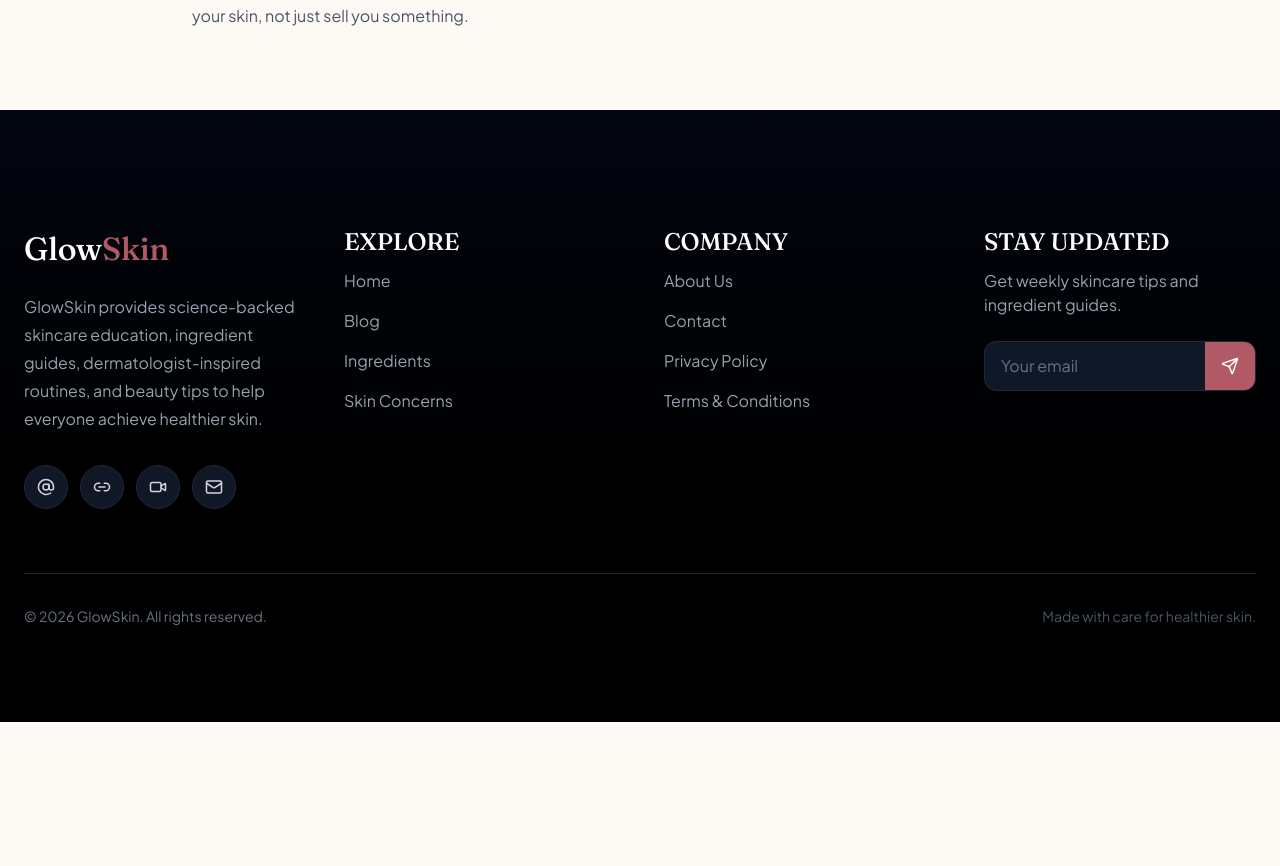
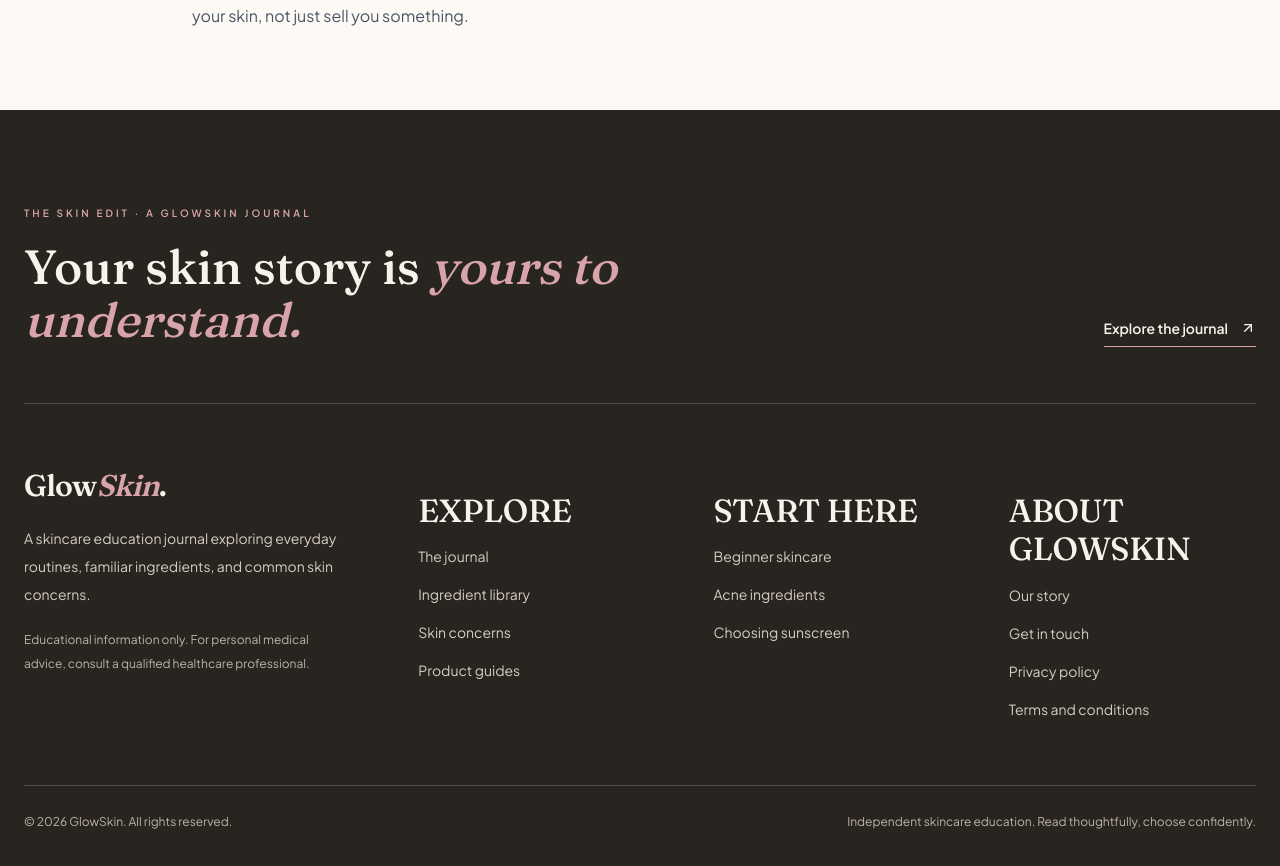
Before and after one commit to education03741-lab/my-website, a Next.js app: page /about in a window 1280 px wide. Shown: the part 870-1736 px from the top of the page. Before the commit the page ends 1592 px from the top, so only its background shows below. Built offline with nearby package versions, Linux system fonts and the light colour scheme.

Commit message:
design: create editorial footer and remove placeholder social and nonfunctional signup

```diff
--- a/app/components/Footer.tsx
+++ b/app/components/Footer.tsx
@@ -1,78 +1,85 @@
 import Link from "next/link";
-import { Mail, AtSign, Link2, Video, Send } from "lucide-react";
+import { ArrowUpRight } from "lucide-react";
+
+const collections = [
+  {
+    heading: "Explore",
+    links: [
+      { label: "The journal", href: "/blog" },
+      { label: "Ingredient library", href: "/ingredients" },
+      { label: "Skin concerns", href: "/skin-concerns" },
+      { label: "Product guides", href: "/products" },
+    ],
+  },
+  {
+    heading: "Start here",
+    links: [
+      { label: "Beginner skincare", href: "/blog/beginners-skincare-routine" },
+      { label: "Acne ingredients", href: "/blog/top-7-ingredients-for-acne-prone-skin" },
+      { label: "Choosing sunscreen", href: "/blog/how-to-choose-the-right-sunscreen" },
+    ],
+  },
+  {
+    heading: "About GlowSkin",
+    links: [
+      { label: "Our story", href: "/about" },
+      { label: "Get in touch", href: "/contact" },
+      { label: "Privacy policy", href: "/privacy-policy" },
+      { label: "Terms and conditions", href: "/terms" },
+    ],
+  },
+];
 
 export default function Footer() {
   return (
-    <footer className="bg-linear-to-b from-gray-950 to-black text-gray-300">
-      <div className="mx-auto max-w-7xl px-6 py-24">
+    <footer className="bg-[#282521] text-[#EAE0D7]">
+      <div className="mx-auto max-w-7xl px-6 pb-9 pt-20 sm:pt-24">
+        <div className="mb-16 flex flex-col justify-between gap-8 border-b border-white/20 pb-14 lg:flex-row lg:items-end">
+          <div>
+            <p className="text-[10px] font-semibold uppercase tracking-[0.3em] text-[#D8A4AA]">The Skin Edit · A GlowSkin Journal</p>
+            <p className="mt-5 max-w-[19ch] font-heading text-4xl font-medium leading-[1.1] !text-[#F7F3EC] sm:text-5xl">
+              Your skin story is <span className="italic text-[#D9A4A9]">yours to understand.</span>
+            </p>
+          </div>
+          <Link
+            href="/blog"
+            className="inline-flex w-fit items-center gap-3 border-b border-[#D9A4A9] pb-2 text-sm font-semibold text-[#F7F3EC] transition hover:text-[#D9A4A9]"
+          >
+            Explore the journal <ArrowUpRight className="h-4 w-4" aria-hidden="true" />
+          </Link>
+        </div>
 
-        <div className="grid gap-12 md:grid-cols-2 lg:grid-cols-4">
-
+        <div className="grid gap-12 pb-16 md:grid-cols-[1.3fr_1fr_1fr] lg:grid-cols-[1.4fr_1fr_1fr_1fr]">
           <div>
-            <h2 className="text-3xl font-bold !text-white" style={{ color: "#ffffff" }}>
-              Glow<span className="text-primary">Skin</span>
-            </h2>
-
-            <p className="mt-6 leading-7 text-gray-400">
-              GlowSkin provides science-backed skincare education,
-              ingredient guides, dermatologist-inspired routines,
-              and beauty tips to help everyone achieve healthier skin.
+            <Link href="/" className="inline-block rounded-sm focus-visible:outline-2 focus-visible:outline-offset-4 focus-visible:outline-[#D9A4A9]">
+              <span className="font-heading text-3xl font-semibold tracking-tight text-[#F7F3EC]">Glow<span className="italic text-[#D9A4A9]">Skin</span>.</span>
+            </Link>
+            <p className="mt-5 max-w-xs text-sm leading-7 text-[#D6CCC3]">
+              A skincare education journal exploring everyday routines, familiar ingredients, and common skin concerns.
             </p>
-
-            <div className="mt-8 flex gap-3">
-              <a href="#" aria-label="Instagram" className="flex h-11 w-11 items-center justify-center rounded-full border border-gray-800 bg-gray-900 transition hover:border-primary hover:bg-primary hover:text-white">
-                <AtSign size={18} />
-              </a>
-              <a href="#" aria-label="Facebook" className="flex h-11 w-11 items-center justify-center rounded-full border border-gray-800 bg-gray-900 transition hover:border-primary hover:bg-primary hover:text-white">
-                <Link2 size={18} />
-              </a>
-              <a href="#" aria-label="YouTube" className="flex h-11 w-11 items-center justify-center rounded-full border border-gray-800 bg-gray-900 transition hover:border-primary hover:bg-primary hover:text-white">
-                <Video size={18} />
-              </a>
-              <a href="#" aria-label="Email" className="flex h-11 w-11 items-center justify-center rounded-full border border-gray-800 bg-gray-900 transition hover:border-primary hover:bg-primary hover:text-white">
-                <Mail size={18} />
-              </a>
-            </div>
+            <p className="mt-5 max-w-xs text-xs leading-6 text-[#BFB2A7]">
+              Educational information only. For personal medical advice, consult a qualified healthcare professional.
+            </p>
           </div>
 
-          <div>
-            <h3 className="mb-6 text-sm font-bold uppercase tracking-wide !text-white" style={{ color: "#ffffff" }}>Explore</h3>
-            <ul className="space-y-4">
-              <li><Link href="/" className="text-gray-400 transition hover:text-primary-light">Home</Link></li>
-              <li><Link href="/blog" className="text-gray-400 transition hover:text-primary-light">Blog</Link></li>
-              <li><Link href="/ingredients" className="text-gray-400 transition hover:text-primary-light">Ingredients</Link></li>
-              <li><Link href="/skin-concerns" className="text-gray-400 transition hover:text-primary-light">Skin Concerns</Link></li>
-            </ul>
-          </div>
-
-          <div>
-            <h3 className="mb-6 text-sm font-bold uppercase tracking-wide !text-white" style={{ color: "#ffffff" }}>Company</h3>
-            <ul className="space-y-4">
-              <li><Link href="/about" className="text-gray-400 transition hover:text-primary-light">About Us</Link></li>
-              <li><Link href="/contact" className="text-gray-400 transition hover:text-primary-light">Contact</Link></li>
-              <li><Link href="/privacy-policy" className="text-gray-400 transition hover:text-primary-light">Privacy Policy</Link></li>
-              <li><Link href="/terms" className="text-gray-400 transition hover:text-primary-light">Terms & Conditions</Link></li>
-            </ul>
-          </div>
-
-          <div>
-            <h3 className="mb-6 text-sm font-bold uppercase tracking-wide !text-white" style={{ color: "#ffffff" }}>Stay Updated</h3>
-            <p className="mb-6 text-gray-400">Get weekly skincare tips and ingredient guides.</p>
-            <div className="flex overflow-hidden rounded-xl border border-gray-800 bg-gray-900 focus-within:border-primary">
-              <input type="email" placeholder="Your email" className="w-full bg-transparent px-4 py-3 text-white outline-none placeholder:text-gray-500" />
-              <button aria-label="Subscribe" className="flex items-center justify-center bg-primary px-4 transition hover:bg-primary-dark">
-                <Send size={18} className="text-white" />
-              </button>
+          {collections.map((group) => (
+            <div key={group.heading}>
+              <h2 className="mb-5 text-[11px] font-semibold uppercase tracking-[0.22em] !text-[#F7F3EC]">{group.heading}</h2>
+              <ul className="space-y-3.5">
+                {group.links.map((link) => (
+                  <li key={link.href}>
+                    <Link href={link.href} className="text-sm text-[#D6CCC3] transition hover:text-[#D9A4A9] focus-visible:underline">{link.label}</Link>
+                  </li>
+                ))}
+              </ul>
             </div>
-          </div>
-
+          ))}
         </div>
 
-        <div className="mt-16 flex flex-col items-center justify-between gap-4 border-t border-gray-800 pt-8 text-sm text-gray-500 sm:flex-row">
+        <div className="flex flex-col justify-between gap-4 border-t border-white/20 pt-7 text-xs text-[#BFB2A7] sm:flex-row">
           <p>© {new Date().getFullYear()} GlowSkin. All rights reserved.</p>
-          <p className="text-gray-600">Made with care for healthier skin.</p>
+          <p>Independent skincare education. Read thoughtfully, choose confidently.</p>
         </div>
-
       </div>
     </footer>
   );
```
